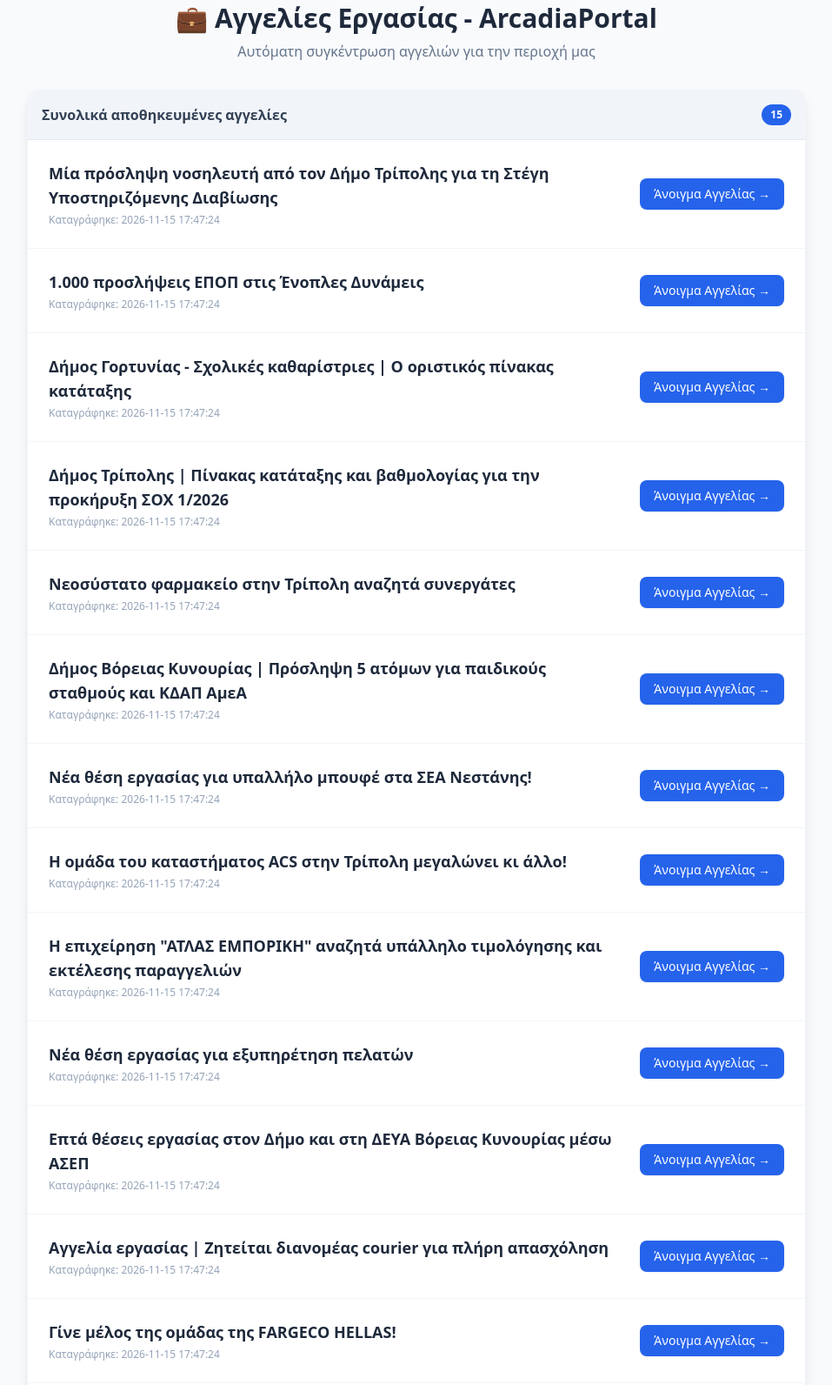
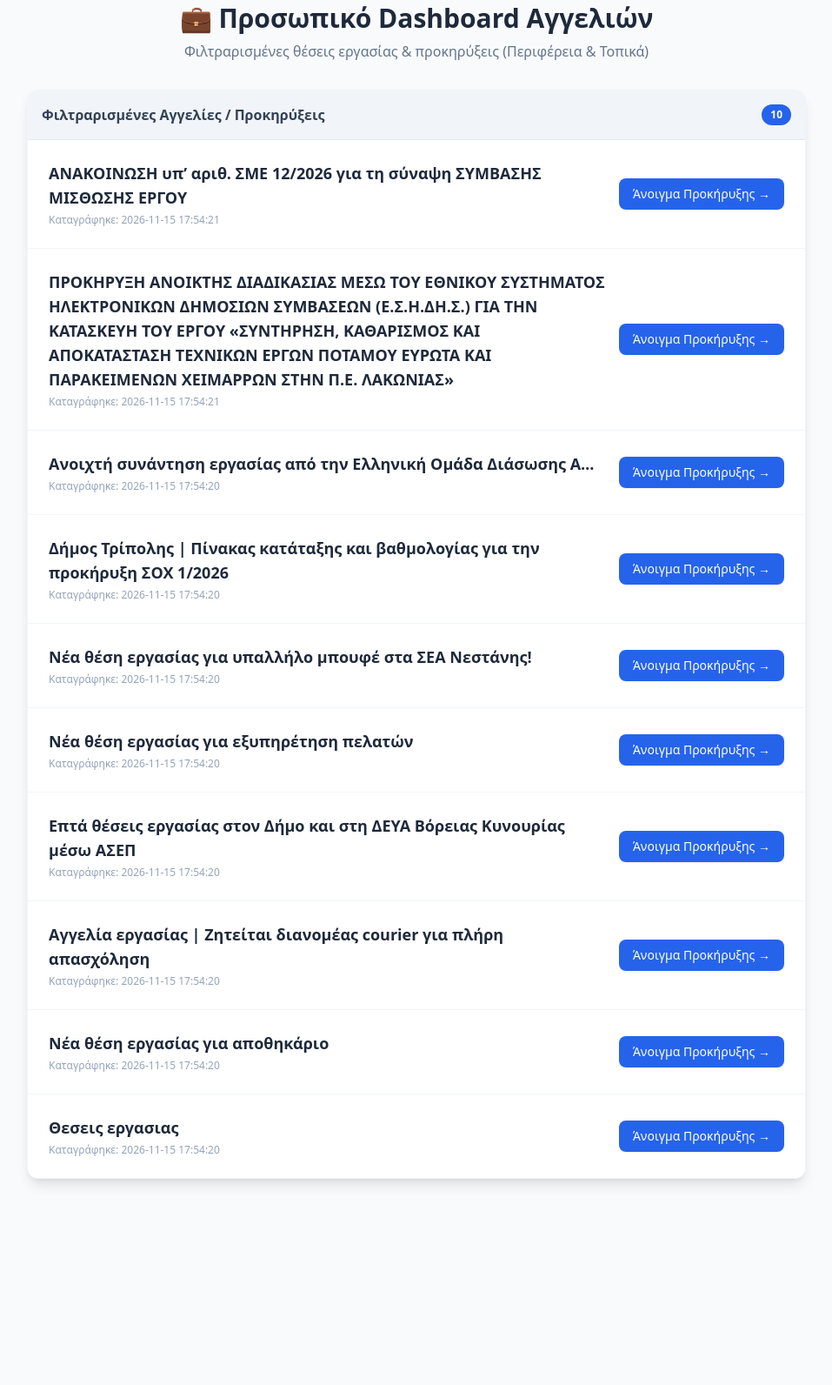
Before and after one commit to palex1/jobs, a plain HTML site: page index.html in a window 1280 px wide. Shown: the part 37-1629 px from the top of the page at 87% size, without its empty margins (161-1118 px from the left). After the commit the page ends 1432 px from the top, so only its background shows below. Drawn offline with nearby package versions, Linux system fonts and the light colour scheme.

Commit message:
Auto-update job listings [skip ci]

```diff
--- a/index.html
+++ b/index.html
@@ -3,170 +3,120 @@
 <head>
     <meta charset="UTF-8">
     <meta name="viewport" content="width=device-width, initial-scale=1.0">
-    <title>Θέσεις Εργασίας - Αρκαδία</title>
+    <title>Έξυπνο Dashboard Αγγελιών & Προκηρύξεων</title>
     <script src="https://cdn.tailwindcss.com"></script>
 </head>
 <body class="bg-slate-50 min-h-screen py-10 px-4">
     <div class="max-w-4xl mx-auto">
         <header class="mb-8 text-center">
-            <h1 class="text-3xl font-extrabold text-slate-800">💼 Αγγελίες Εργασίας - ArcadiaPortal</h1>
-            <p class="text-slate-500 mt-2">Αυτόματη συγκέντρωση αγγελιών για την περιοχή μας</p>
+            <h1 class="text-3xl font-extrabold text-slate-800">💼 Προσωπικό Dashboard Αγγελιών</h1>
+            <p class="text-slate-500 mt-2">Φιλτραρισμένες θέσεις εργασίας & προκηρύξεις (Περιφέρεια & Τοπικά)</p>
         </header>
 
         <div class="bg-white shadow-lg rounded-xl overflow-hidden border border-slate-100">
             <div class="p-4 bg-slate-100 border-b border-slate-200 font-semibold text-slate-700 flex justify-between items-center">
-                <span>Συνολικά αποθηκευμένες αγγελίες</span>
-                <span class="bg-blue-600 text-white text-xs px-2.5 py-1 rounded-full">15</span>
+                <span>Φιλτραρισμένες Αγγελίες / Προκηρύξεις</span>
+                <span class="bg-blue-600 text-white text-xs px-2.5 py-1 rounded-full">10</span>
             </div>
             <div class="divide-y divide-slate-100">
 
                 <div class="p-6 hover:bg-slate-50 transition flex flex-col md:flex-row justify-between items-start md:items-center gap-4">
                     <div>
-                        <h2 class="text-lg font-semibold text-slate-800">Μία πρόσληψη νοσηλευτή από τον Δήμο Τρίπολης για τη Στέγη Υποστηριζόμενης Διαβίωσης</h2>
-                        <span class="text-xs text-slate-400 block mt-1">Καταγράφηκε: 2026-11-15 17:47:24</span>
+                        <h2 class="text-lg font-semibold text-slate-800">ΑΝΑΚΟΙΝΩΣΗ υπ’ αριθ. ΣΜΕ 12/2026 για τη σύναψη ΣΥΜΒΑΣΗΣ ΜΙΣΘΩΣΗΣ ΕΡΓΟΥ</h2>
+                        <span class="text-xs text-slate-400 block mt-1">Καταγράφηκε: 2026-11-15 17:54:21</span>
                     </div>
-                    <a href="https://www.kalimera-arkadia.gr/theseis-ergasias/item/192800-mia-proslipsi-nosilefti-apo-ton-dimo-tripolis-gia-ti-stegi-ypostirizomenis-diaviosis.html" target="_blank" class="px-4 py-2 bg-blue-600 text-white text-sm font-medium rounded-lg hover:bg-blue-700 transition shadow-sm whitespace-nowrap">
-                        Άνοιγμα Αγγελίας →
+                    <a href="https://www.ppel.gov.gr/anakinosi-ip-arith-sme-12-2026-gia-ti-sinapsi-simvasis-misthosis-ergou/" target="_blank" class="px-4 py-2 bg-blue-600 text-white text-sm font-medium rounded-lg hover:bg-blue-700 transition shadow-sm whitespace-nowrap">
+                        Άνοιγμα Προκήρυξης →
                     </a>
                 </div>
 
                 <div class="p-6 hover:bg-slate-50 transition flex flex-col md:flex-row justify-between items-start md:items-center gap-4">
                     <div>
-                        <h2 class="text-lg font-semibold text-slate-800">1.000 προσλήψεις ΕΠΟΠ στις Ένοπλες Δυνάμεις</h2>
-                        <span class="text-xs text-slate-400 block mt-1">Καταγράφηκε: 2026-11-15 17:47:24</span>
+                        <h2 class="text-lg font-semibold text-slate-800">ΠΡΟΚΗΡΥΞΗ ΑΝΟΙΚΤΗΣ ΔΙΑΔΙΚΑΣΙΑΣ ΜΕΣΩ ΤΟΥ ΕΘΝΙΚΟΥ ΣΥΣΤΗΜΑΤΟΣ ΗΛΕΚΤΡΟΝΙΚΩΝ ΔΗΜΟΣΙΩΝ ΣΥΜΒΑΣΕΩΝ (Ε.Σ.Η.ΔΗ.Σ.) ΓΙΑ ΤΗΝ ΚΑΤΑΣΚΕΥΗ ΤΟΥ ΕΡΓΟΥ «ΣΥΝΤΗΡΗΣΗ, ΚΑΘΑΡΙΣΜΟΣ ΚΑΙ ΑΠΟΚΑΤΑΣΤΑΣΗ ΤΕΧΝΙΚΩΝ ΕΡΓΩΝ ΠΟΤΑΜΟΥ ΕΥΡΩΤΑ ΚΑΙ ΠΑΡΑΚΕΙΜΕΝΩΝ ΧΕΙΜΑΡΡΩΝ ΣΤΗΝ Π.Ε. ΛΑΚΩΝΙΑΣ»</h2>
+                        <span class="text-xs text-slate-400 block mt-1">Καταγράφηκε: 2026-11-15 17:54:21</span>
                     </div>
-                    <a href="https://www.kalimera-arkadia.gr/theseis-ergasias/item/192845-1-000-proslipseis-epop-stis-enoples-dynameis.html" target="_blank" class="px-4 py-2 bg-blue-600 text-white text-sm font-medium rounded-lg hover:bg-blue-700 transition shadow-sm whitespace-nowrap">
-                        Άνοιγμα Αγγελίας →
+                    <a href="https://www.ppel.gov.gr/prokirixi-aniktis-diadikasias-meso-tou-ethnikou-sistimatos-ilektronikon-dimosion-simvaseon-e-s-i-di-s-gia-tin-kataskevi-tou-ergou-sintirisi-katharismos-ke-apokatastasi-technikon-ergon-potamo/" target="_blank" class="px-4 py-2 bg-blue-600 text-white text-sm font-medium rounded-lg hover:bg-blue-700 transition shadow-sm whitespace-nowrap">
+                        Άνοιγμα Προκήρυξης →
                     </a>
                 </div>
 
                 <div class="p-6 hover:bg-slate-50 transition flex flex-col md:flex-row justify-between items-start md:items-center gap-4">
                     <div>
-                        <h2 class="text-lg font-semibold text-slate-800">Δήμος Γορτυνίας - Σχολικές καθαρίστριες | Ο οριστικός πίνακας κατάταξης</h2>
-                        <span class="text-xs text-slate-400 block mt-1">Καταγράφηκε: 2026-11-15 17:47:24</span>
+                        <h2 class="text-lg font-semibold text-slate-800">Ανοιχτή συνάντηση εργασίας από την Ελληνική Ομάδα Διάσωσης Α…</h2>
+                        <span class="text-xs text-slate-400 block mt-1">Καταγράφηκε: 2026-11-15 17:54:20</span>
                     </div>
-                    <a href="https://www.kalimera-arkadia.gr/theseis-ergasias/item/193042-dimos-gortynias-sxolikes-katharistries-o-oristikos-pinakas-katataksis.html" target="_blank" class="px-4 py-2 bg-blue-600 text-white text-sm font-medium rounded-lg hover:bg-blue-700 transition shadow-sm whitespace-nowrap">
-                        Άνοιγμα Αγγελίας →
+                    <a href="https://www.kalimera-arkadia.gr/atzenta/item/195198-anoixti-synantisi-ergasias-apo-tin-elliniki-omada-diasosis-arkadias.html" target="_blank" class="px-4 py-2 bg-blue-600 text-white text-sm font-medium rounded-lg hover:bg-blue-700 transition shadow-sm whitespace-nowrap">
+                        Άνοιγμα Προκήρυξης →
                     </a>
                 </div>
 
                 <div class="p-6 hover:bg-slate-50 transition flex flex-col md:flex-row justify-between items-start md:items-center gap-4">
                     <div>
                         <h2 class="text-lg font-semibold text-slate-800">Δήμος Τρίπολης | Πίνακας κατάταξης και βαθμολογίας για την προκήρυξη ΣΟΧ 1/2026</h2>
-                        <span class="text-xs text-slate-400 block mt-1">Καταγράφηκε: 2026-11-15 17:47:24</span>
+                        <span class="text-xs text-slate-400 block mt-1">Καταγράφηκε: 2026-11-15 17:54:20</span>
                     </div>
                     <a href="https://www.kalimera-arkadia.gr/theseis-ergasias/item/193427-dimos-tripolis-pinakas-katataksis-kai-vathmologias-gia-tin-prokiryksi-sox-1-2026.html" target="_blank" class="px-4 py-2 bg-blue-600 text-white text-sm font-medium rounded-lg hover:bg-blue-700 transition shadow-sm whitespace-nowrap">
-                        Άνοιγμα Αγγελίας →
-                    </a>
-                </div>
-
-                <div class="p-6 hover:bg-slate-50 transition flex flex-col md:flex-row justify-between items-start md:items-center gap-4">
-                    <div>
-                        <h2 class="text-lg font-semibold text-slate-800">Νεοσύστατο φαρμακείο στην Τρίπολη αναζητά συνεργάτες</h2>
-                        <span class="text-xs text-slate-400 block mt-1">Καταγράφηκε: 2026-11-15 17:47:24</span>
-                    </div>
-                    <a href="https://www.kalimera-arkadia.gr/theseis-ergasias/item/193598-neosystato-farmakeio-stin-tripoli-anazita-synergates.html" target="_blank" class="px-4 py-2 bg-blue-600 text-white text-sm font-medium rounded-lg hover:bg-blue-700 transition shadow-sm whitespace-nowrap">
-                        Άνοιγμα Αγγελίας →
-                    </a>
-                </div>
-
-                <div class="p-6 hover:bg-slate-50 transition flex flex-col md:flex-row justify-between items-start md:items-center gap-4">
-                    <div>
-                        <h2 class="text-lg font-semibold text-slate-800">Δήμος Βόρειας Κυνουρίας | Πρόσληψη 5 ατόμων για παιδικούς σταθμούς και ΚΔΑΠ ΑμεΑ</h2>
-                        <span class="text-xs text-slate-400 block mt-1">Καταγράφηκε: 2026-11-15 17:47:24</span>
-                    </div>
-                    <a href="https://www.kalimera-arkadia.gr/theseis-ergasias/item/193704-dimos-voreias-kynourias-proslipsi-5-atomon-gia-paidikoys-stathmoys-kai-kdap-amea.html" target="_blank" class="px-4 py-2 bg-blue-600 text-white text-sm font-medium rounded-lg hover:bg-blue-700 transition shadow-sm whitespace-nowrap">
-                        Άνοιγμα Αγγελίας →
+                        Άνοιγμα Προκήρυξης →
                     </a>
                 </div>
 
                 <div class="p-6 hover:bg-slate-50 transition flex flex-col md:flex-row justify-between items-start md:items-center gap-4">
                     <div>
                         <h2 class="text-lg font-semibold text-slate-800">Νέα θέση εργασίας για υπαλλήλο μπουφέ στα ΣΕΑ Νεστάνης!</h2>
-                        <span class="text-xs text-slate-400 block mt-1">Καταγράφηκε: 2026-11-15 17:47:24</span>
+                        <span class="text-xs text-slate-400 block mt-1">Καταγράφηκε: 2026-11-15 17:54:20</span>
                     </div>
                     <a href="https://www.kalimera-arkadia.gr/theseis-ergasias/item/194333-nea-thesi-ergasias-gia-ypallilo-boufe-sta-sea-nestanis.html" target="_blank" class="px-4 py-2 bg-blue-600 text-white text-sm font-medium rounded-lg hover:bg-blue-700 transition shadow-sm whitespace-nowrap">
-                        Άνοιγμα Αγγελίας →
-                    </a>
-                </div>
-
-                <div class="p-6 hover:bg-slate-50 transition flex flex-col md:flex-row justify-between items-start md:items-center gap-4">
-                    <div>
-                        <h2 class="text-lg font-semibold text-slate-800">Η ομάδα του καταστήματος ACS στην Τρίπολη μεγαλώνει κι άλλο!</h2>
-                        <span class="text-xs text-slate-400 block mt-1">Καταγράφηκε: 2026-11-15 17:47:24</span>
-                    </div>
-                    <a href="https://www.kalimera-arkadia.gr/theseis-ergasias/item/194553-i-omada-tou-katastimatos-acs-stin-tripoli-megalonei-ki-allo.html" target="_blank" class="px-4 py-2 bg-blue-600 text-white text-sm font-medium rounded-lg hover:bg-blue-700 transition shadow-sm whitespace-nowrap">
-                        Άνοιγμα Αγγελίας →
-                    </a>
-                </div>
-
-                <div class="p-6 hover:bg-slate-50 transition flex flex-col md:flex-row justify-between items-start md:items-center gap-4">
-                    <div>
-                        <h2 class="text-lg font-semibold text-slate-800">Η επιχείρηση "ΑΤΛΑΣ ΕΜΠΟΡΙΚΗ" αναζητά υπάλληλο τιμολόγησης και εκτέλεσης παραγγελιών</h2>
-                        <span class="text-xs text-slate-400 block mt-1">Καταγράφηκε: 2026-11-15 17:47:24</span>
-                    </div>
-                    <a href="https://www.kalimera-arkadia.gr/theseis-ergasias/item/194598-i-epixeirisi-atlas-emporiki-anazita-ypallilo-timologisis-kai-ektelesis-paraggelion.html" target="_blank" class="px-4 py-2 bg-blue-600 text-white text-sm font-medium rounded-lg hover:bg-blue-700 transition shadow-sm whitespace-nowrap">
-                        Άνοιγμα Αγγελίας →
+                        Άνοιγμα Προκήρυξης →
                     </a>
                 </div>
 
                 <div class="p-6 hover:bg-slate-50 transition flex flex-col md:flex-row justify-between items-start md:items-center gap-4">
                     <div>
                         <h2 class="text-lg font-semibold text-slate-800">Νέα θέση εργασίας για εξυπηρέτηση πελατών</h2>
-                        <span class="text-xs text-slate-400 block mt-1">Καταγράφηκε: 2026-11-15 17:47:24</span>
+                        <span class="text-xs text-slate-400 block mt-1">Καταγράφηκε: 2026-11-15 17:54:20</span>
                     </div>
                     <a href="https://www.kalimera-arkadia.gr/theseis-ergasias/item/194622-nea-thesi-ergasias-gia-eksypiretisi-pelaton.html" target="_blank" class="px-4 py-2 bg-blue-600 text-white text-sm font-medium rounded-lg hover:bg-blue-700 transition shadow-sm whitespace-nowrap">
-                        Άνοιγμα Αγγελίας →
+                        Άνοιγμα Προκήρυξης →
                     </a>
                 </div>
 
                 <div class="p-6 hover:bg-slate-50 transition flex flex-col md:flex-row justify-between items-start md:items-center gap-4">
                     <div>
                         <h2 class="text-lg font-semibold text-slate-800">Επτά θέσεις εργασίας στον Δήμο και στη ΔΕΥΑ Βόρειας Κυνουρίας μέσω ΑΣΕΠ</h2>
-                        <span class="text-xs text-slate-400 block mt-1">Καταγράφηκε: 2026-11-15 17:47:24</span>
+                        <span class="text-xs text-slate-400 block mt-1">Καταγράφηκε: 2026-11-15 17:54:20</span>
                     </div>
                     <a href="https://www.kalimera-arkadia.gr/theseis-ergasias/item/194868-epta-theseis-ergasias-ston-dimo-kai-sti-deva-voreias-kynourias-meso-asep.html" target="_blank" class="px-4 py-2 bg-blue-600 text-white text-sm font-medium rounded-lg hover:bg-blue-700 transition shadow-sm whitespace-nowrap">
-                        Άνοιγμα Αγγελίας →
+                        Άνοιγμα Προκήρυξης →
                     </a>
                 </div>
 
                 <div class="p-6 hover:bg-slate-50 transition flex flex-col md:flex-row justify-between items-start md:items-center gap-4">
                     <div>
                         <h2 class="text-lg font-semibold text-slate-800">Αγγελία εργασίας | Ζητείται διανομέας courier για πλήρη απασχόληση</h2>
-                        <span class="text-xs text-slate-400 block mt-1">Καταγράφηκε: 2026-11-15 17:47:24</span>
+                        <span class="text-xs text-slate-400 block mt-1">Καταγράφηκε: 2026-11-15 17:54:20</span>
                     </div>
                     <a href="https://www.kalimera-arkadia.gr/theseis-ergasias/item/194916-aggelia-ergasias-ziteitai-dianomeas-courier-gia-pliri-apasxolisi.html" target="_blank" class="px-4 py-2 bg-blue-600 text-white text-sm font-medium rounded-lg hover:bg-blue-700 transition shadow-sm whitespace-nowrap">
-                        Άνοιγμα Αγγελίας →
-                    </a>
-                </div>
-
-                <div class="p-6 hover:bg-slate-50 transition flex flex-col md:flex-row justify-between items-start md:items-center gap-4">
-                    <div>
-                        <h2 class="text-lg font-semibold text-slate-800">Γίνε μέλος της ομάδας της FARGECO HELLAS!</h2>
-                        <span class="text-xs text-slate-400 block mt-1">Καταγράφηκε: 2026-11-15 17:47:24</span>
-                    </div>
-                    <a href="https://www.kalimera-arkadia.gr/theseis-ergasias/item/195044-gine-melos-tis-omadas-tis-fargeco-hellas.html" target="_blank" class="px-4 py-2 bg-blue-600 text-white text-sm font-medium rounded-lg hover:bg-blue-700 transition shadow-sm whitespace-nowrap">
-                        Άνοιγμα Αγγελίας →
+                        Άνοιγμα Προκήρυξης →
                     </a>
                 </div>
 
                 <div class="p-6 hover:bg-slate-50 transition flex flex-col md:flex-row justify-between items-start md:items-center gap-4">
                     <div>
                         <h2 class="text-lg font-semibold text-slate-800">Νέα θέση εργασίας για αποθηκάριο</h2>
-                        <span class="text-xs text-slate-400 block mt-1">Καταγράφηκε: 2026-11-15 17:47:24</span>
+                        <span class="text-xs text-slate-400 block mt-1">Καταγράφηκε: 2026-11-15 17:54:20</span>
                     </div>
                     <a href="https://www.kalimera-arkadia.gr/theseis-ergasias/item/195153-nea-thesi-ergasias-gia-apothikario.html" target="_blank" class="px-4 py-2 bg-blue-600 text-white text-sm font-medium rounded-lg hover:bg-blue-700 transition shadow-sm whitespace-nowrap">
-                        Άνοιγμα Αγγελίας →
+                        Άνοιγμα Προκήρυξης →
                     </a>
                 </div>
 
                 <div class="p-6 hover:bg-slate-50 transition flex flex-col md:flex-row justify-between items-start md:items-center gap-4">
                     <div>
-                        <h2 class="text-lg font-semibold text-slate-800">Ο Δήμος Τρίπολης προσλαμβάνει γιατρό για κατ' οίκον ελέγχους ασθενούντων υπαλλήλων</h2>
-                        <span class="text-xs text-slate-400 block mt-1">Καταγράφηκε: 2026-11-15 17:47:24</span>
+                        <h2 class="text-lg font-semibold text-slate-800">Θεσεις εργασιας</h2>
+                        <span class="text-xs text-slate-400 block mt-1">Καταγράφηκε: 2026-11-15 17:54:20</span>
                     </div>
-                    <a href="https://www.kalimera-arkadia.gr/theseis-ergasias/item/195332-o-dimos-tripolis-proslamvanei-giatro-gia-kat-oikon-elegxous-asthenoynton-ypallilon.html" target="_blank" class="px-4 py-2 bg-blue-600 text-white text-sm font-medium rounded-lg hover:bg-blue-700 transition shadow-sm whitespace-nowrap">
-                        Άνοιγμα Αγγελίας →
+                    <a href="https://www.kalimera-arkadia.gr/theseis-ergasias.html" target="_blank" class="px-4 py-2 bg-blue-600 text-white text-sm font-medium rounded-lg hover:bg-blue-700 transition shadow-sm whitespace-nowrap">
+                        Άνοιγμα Προκήρυξης →
                     </a>
                 </div>
 
```
